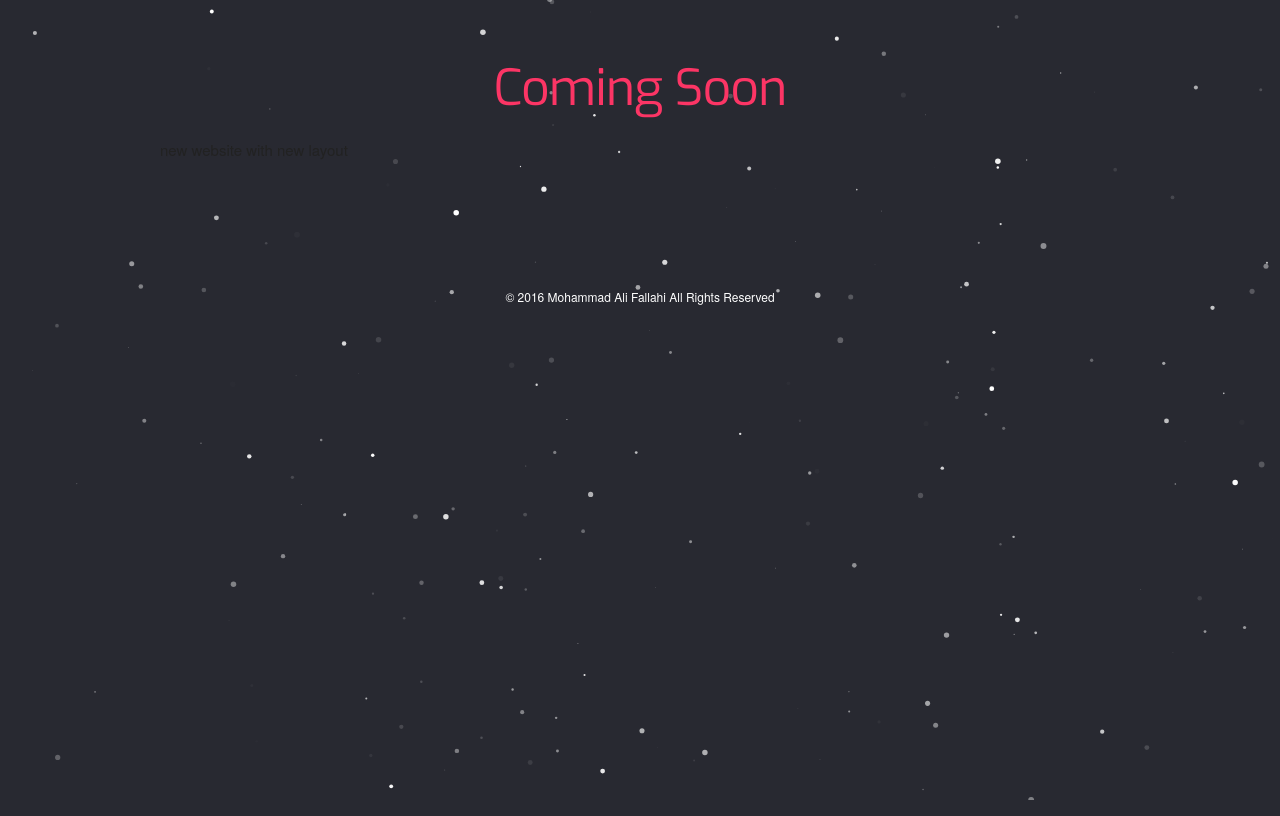
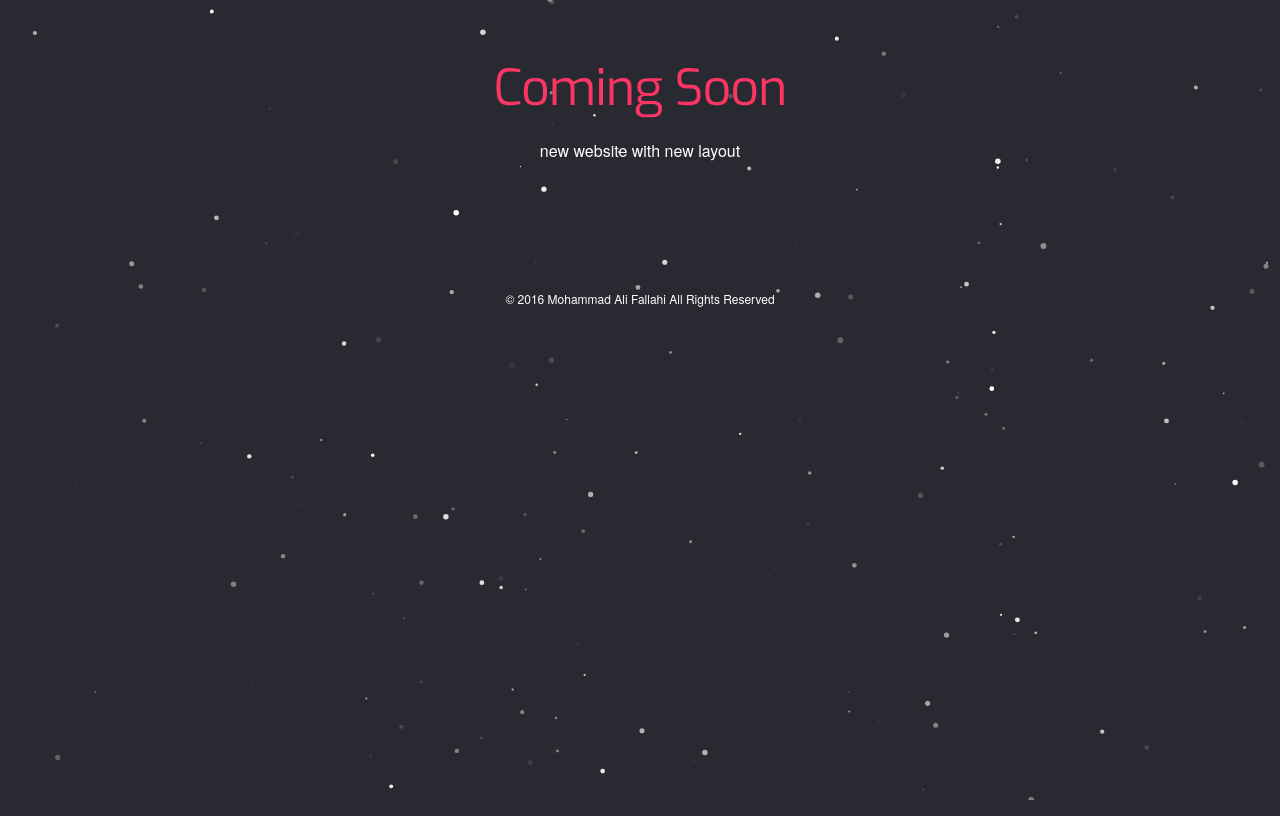
Before and after one commit to mafallahi/mafallahi.github.io, a plain HTML site: page index.html in a window 1280 px wide. Drawn offline with nearby package versions, Linux system fonts and the light colour scheme.

Commit message:
add p style on css file

```diff
--- a/css/main.css
+++ b/css/main.css
@@ -21,6 +21,14 @@ h1 {
   margin-bottom: 5%;
   text-align: center;
 }
+p{
+  text-align: center;
+  color: white;
+  font-size: 16px;
+  font-style: normal;
+  font-weight: 400;
+
+}
 
 h2 {
   color: #555560;
@@ -31,6 +39,7 @@ h2 {
   padding: 0px;
   text-align: center;
 }
+
 .top {
   padding-top: 5rem;
 }
```
